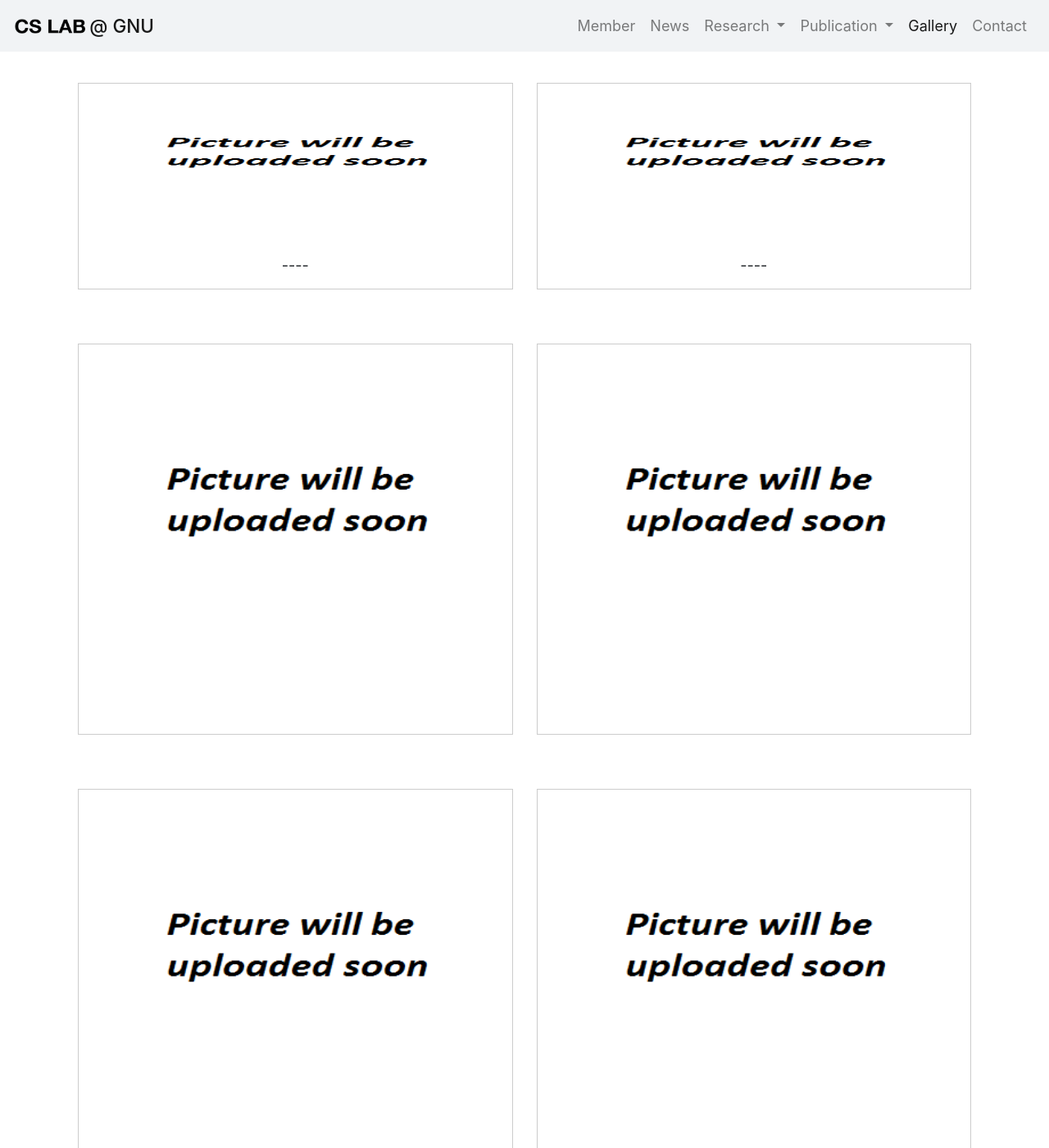
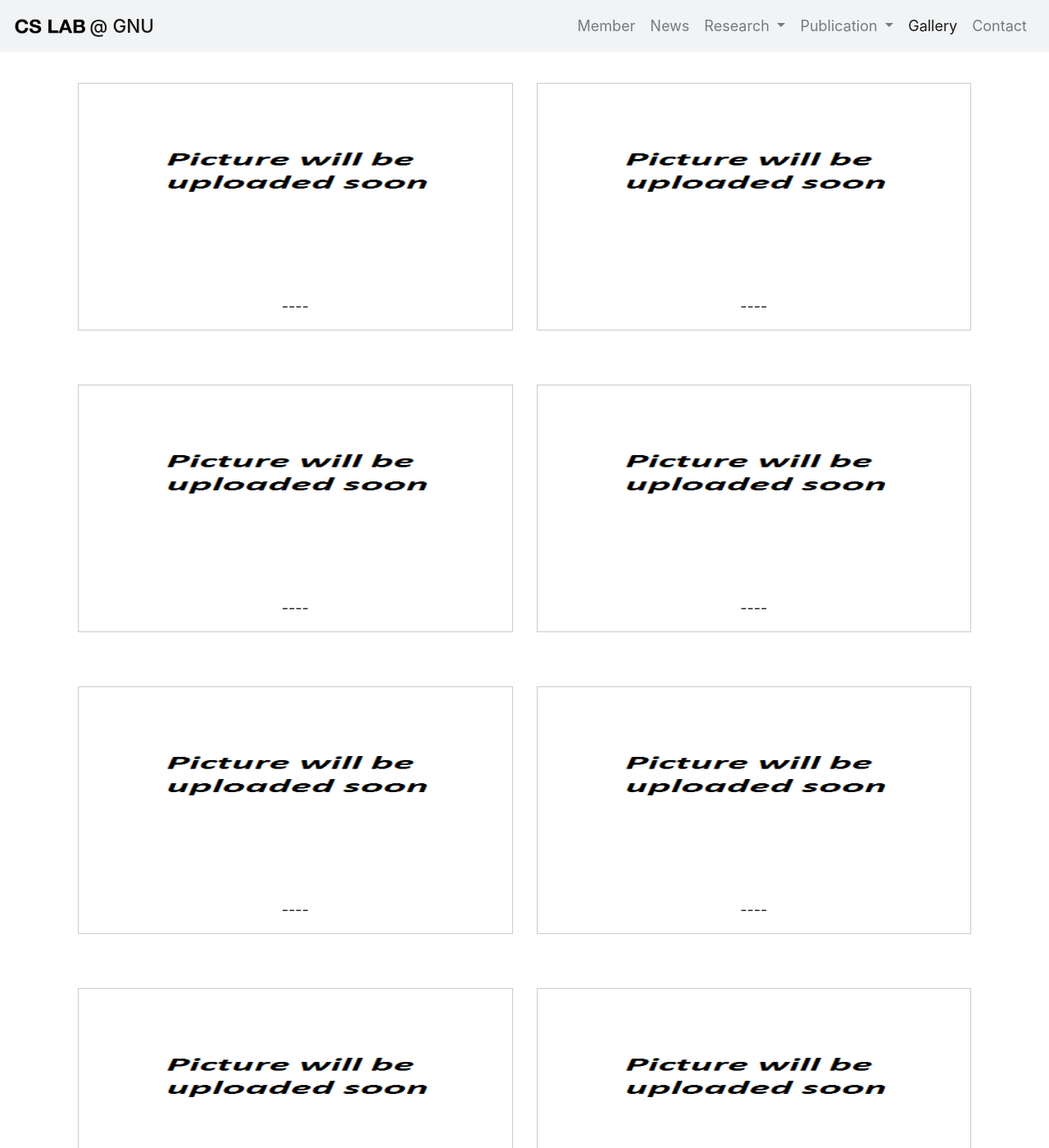
Before and after one commit to LEEJUH0/LEEJUH0.github.io, a Jekyll site: the page built from gallery/gallery.html, in a window 1280 px wide and 1400 px high. Shown: the whole window at 82% size. Built offline with Jekyll 4.4.1, drawn with Linux system fonts in a browser that asks for light colours; some web fonts are replaced.

Commit message:
Update gallery.html

```diff
--- a/gallery/gallery.html
+++ b/gallery/gallery.html
@@ -23,7 +23,7 @@ permalink: /gallery/gallery/
 
         div.gallery img {
             width: 580;
-            height: 175;
+            height: 225;
         }
 
         div.desc {
@@ -40,11 +40,11 @@ permalink: /gallery/gallery/
 
 <body>
     <table>
-        <td width="580" height="175">
+        <td width="580" height="250">
             <div class="gallery">
                 <a target="_blank" href="img_5terre.jpg">
                     <a href="test_image2.jpg"><img src="/post_image/upload.png" alt="Cinque Terre" width="580"
-                            height="175"></a>
+                            height="225"></a>
                 </a>
                 <div class="desc">----</div>
             </div>
@@ -53,7 +53,7 @@ permalink: /gallery/gallery/
             <div class="gallery">
                 <a target="_blank" href="img_5terre.jpg">
                     <a href="test_image2.jpg"><img src="/post_image/upload.png" alt="Cinque Terre" width="580"
-                            height="175"></a>
+                            height="225"></a>
                 </a>
                 <div class="desc">----</div>
             </div>
@@ -66,19 +66,19 @@ permalink: /gallery/gallery/
         <td width="580" height="250">
             <div class="gallery">
                 <a target="_blank" href="img_5terre.jpg">
-                    <a href="test_image2.jpg"><img src="/post_image/upload.png" alt="Cinque Terre" width="1200"
-                            height="400"></a>
+                    <a href="test_image2.jpg"><img src="/post_image/upload.png" alt="Cinque Terre" width="580"
+                            height="225"></a>
                 </a>
-                <div class="desc">&nbsp;</div>
+                <div class="desc">----</div>
             </div>
         </td>
-        <td width="580" height="250">
+        <td width="580" height="175">
             <div class="gallery">
                 <a target="_blank" href="img_5terre.jpg">
-                    <a href="test_image2.jpg"><img src="/post_image/upload.png" alt="Cinque Terre" width="1200"
-                            height="400"></a>
+                    <a href="test_image2.jpg"><img src="/post_image/upload.png" alt="Cinque Terre" width="580"
+                            height="225"></a>
                 </a>
-                <div class="desc">&nbsp;</div>
+                <div class="desc">----</div>
             </div>
         </td>
     </table>
@@ -89,19 +89,19 @@ permalink: /gallery/gallery/
         <td width="580" height="250">
             <div class="gallery">
                 <a target="_blank" href="img_5terre.jpg">
-                    <a href="test_image2.jpg"><img src="/post_image/upload.png" alt="Cinque Terre" width="1200"
-                            height="400"></a>
+                    <a href="test_image2.jpg"><img src="/post_image/upload.png" alt="Cinque Terre" width="580"
+                            height="225"></a>
                 </a>
-                <div class="desc">&nbsp;</div>
+                <div class="desc">----</div>
             </div>
         </td>
-        <td width="580" height="250">
+        <td width="580" height="175">
             <div class="gallery">
                 <a target="_blank" href="img_5terre.jpg">
-                    <a href="test_image2.jpg"><img src="/post_image/upload.png" alt="Cinque Terre" width="1200"
-                            height="400"></a>
+                    <a href="test_image2.jpg"><img src="/post_image/upload.png" alt="Cinque Terre" width="580"
+                            height="225"></a>
                 </a>
-                <div class="desc">&nbsp;</div>
+                <div class="desc">----</div>
             </div>
         </td>
     </table>
@@ -112,19 +112,19 @@ permalink: /gallery/gallery/
         <td width="580" height="250">
             <div class="gallery">
                 <a target="_blank" href="img_5terre.jpg">
-                    <a href="test_image2.jpg"><img src="/post_image/upload.png" alt="Cinque Terre" width="1200"
-                            height="400"></a>
+                    <a href="test_image2.jpg"><img src="/post_image/upload.png" alt="Cinque Terre" width="580"
+                            height="225"></a>
                 </a>
-                <div class="desc">&nbsp;</div>
+                <div class="desc">----</div>
             </div>
         </td>
-        <td width="580" height="250">
+        <td width="580" height="175">
             <div class="gallery">
                 <a target="_blank" href="img_5terre.jpg">
-                    <a href="test_image2.jpg"><img src="/post_image/upload.png" alt="Cinque Terre" width="1200"
-                            height="400"></a>
+                    <a href="test_image2.jpg"><img src="/post_image/upload.png" alt="Cinque Terre" width="580"
+                            height="225"></a>
                 </a>
-                <div class="desc">&nbsp;</div>
+                <div class="desc">----</div>
             </div>
         </td>
     </table>
```
